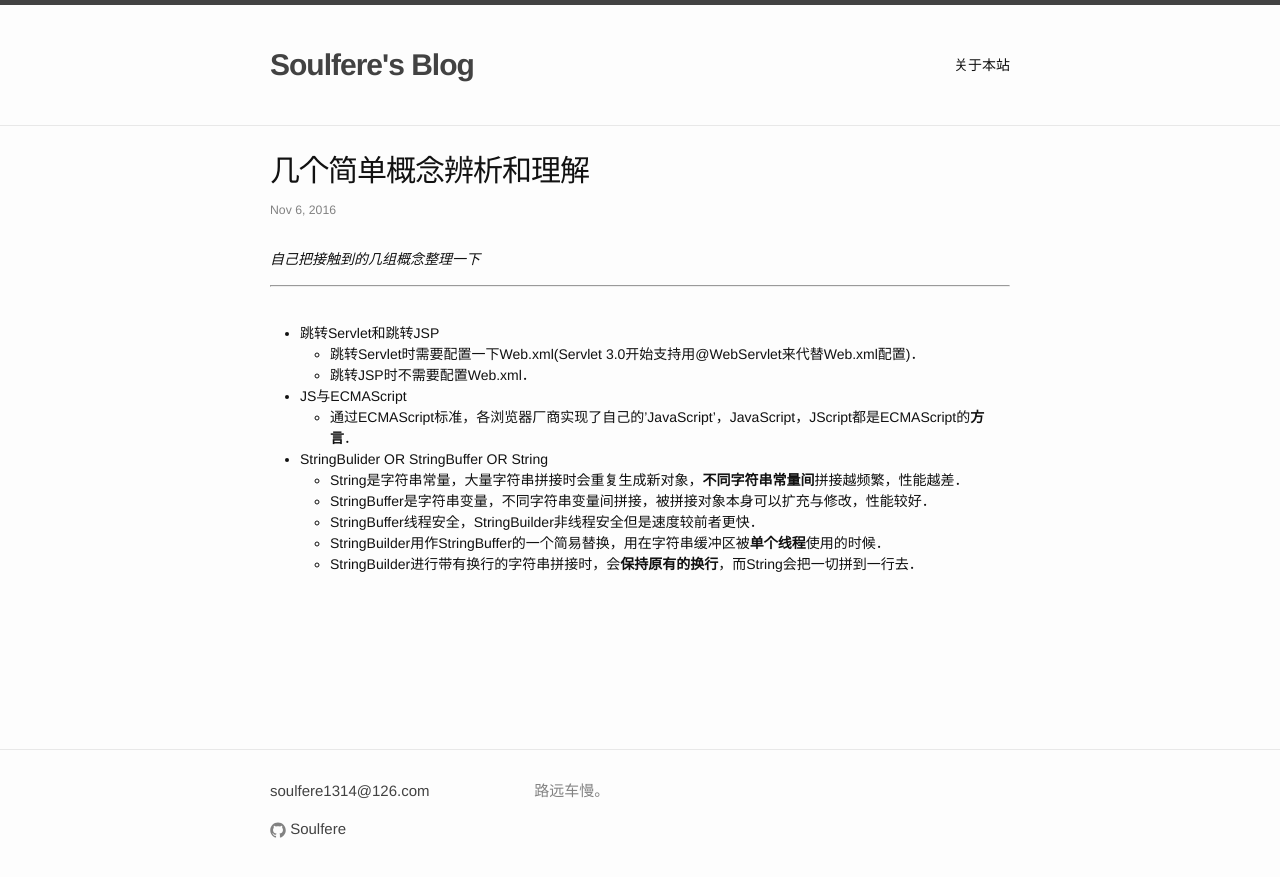
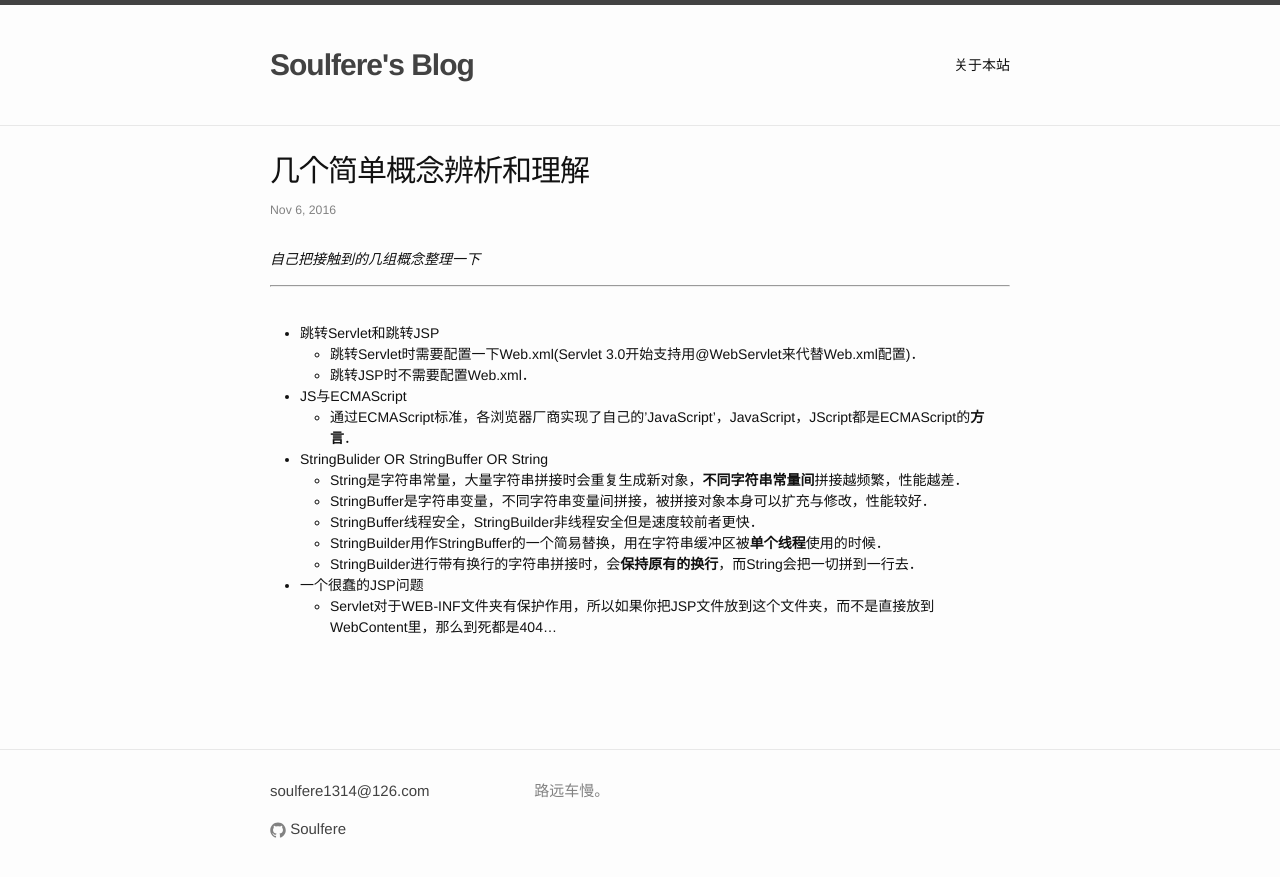
Before and after one commit to soulfere/soulfere.github.io, a Jekyll site: the page built from _posts/2016-11-06-some-concept.markdown, in a window 1280 px wide. Shown: the top 877 px of the page. Built offline with Jekyll 4.4.1, drawn with Linux system fonts in a browser that asks for light colours.

Commit message:
Add post.

```diff
--- a/_posts/2016-11-06-some-concept.markdown
+++ b/_posts/2016-11-06-some-concept.markdown
@@ -20,3 +20,5 @@ title:  "几个简单概念辨析和理解"
   - StringBuffer线程安全，StringBuilder非线程安全但是速度较前者更快．
   - StringBuilder用作StringBuffer的一个简易替换，用在字符串缓冲区被**单个线程**使用的时候．
   - StringBuilder进行带有换行的字符串拼接时，会**保持原有的换行**，而String会把一切拼到一行去．
+* 一个很蠢的JSP问题
+  - Servlet对于WEB-INF文件夹有保护作用，所以如果你把JSP文件放到这个文件夹，而不是直接放到WebContent里，那么到死都是404...
```
